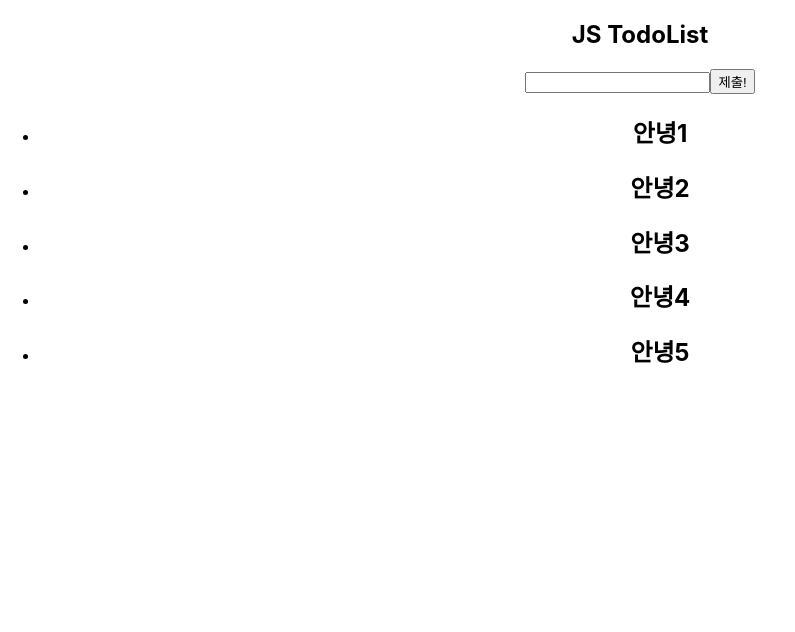
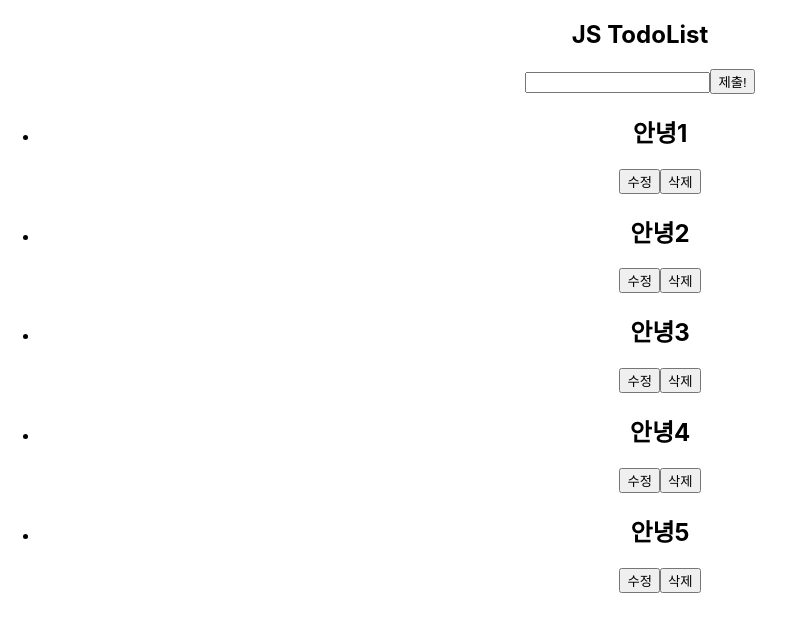
Before and after one commit to jisung24/todo-project, a React (Create React App) app: page / in a window 1280 px wide. Shown: the top 632 px of the page, without its empty margins (0-795 px from the left). Built offline with nearby package versions, Linux system fonts and the light colour scheme.

Commit message:
[✨Feat]toggleTodos함수 추가(토글하면, 줄 그어지는 기능)

```diff
--- a/src/App.jsx
+++ b/src/App.jsx
@@ -26,6 +26,12 @@ function App() {
       },
     ])
   }
+
+  const toggleTodos = (id) => {
+    const findTodoElement = todos.find((e) => e.id === id)
+    findTodoElement.isCompleted = !findTodoElement.isCompleted
+    setTodos((prev) => [...prev]) // []를 새로 씌워줘야, 배열 주소값이 바껴 값이 바뀌고, set이 호출된다
+  }
   return (
     <div className="App">
       <header>
@@ -52,6 +58,20 @@ function App() {
               style={isCompleted ? { textDecoration: 'line-through' } : {}}
             >
               <h2>{todoList}</h2>
+              <button
+                onClick={() => {
+                  toggleTodos(id)
+                }}
+              >
+                수정
+              </button>
+              <button
+                onClick={() => {
+                  deleteTodos(id)
+                }}
+              >
+                삭제
+              </button>
             </li>
           ))}
         </ul>
```
